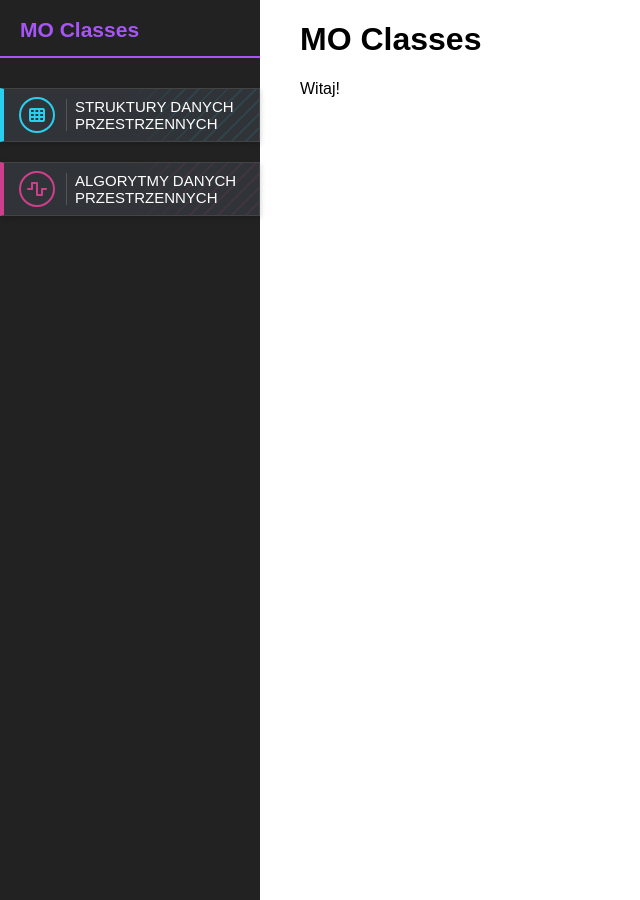
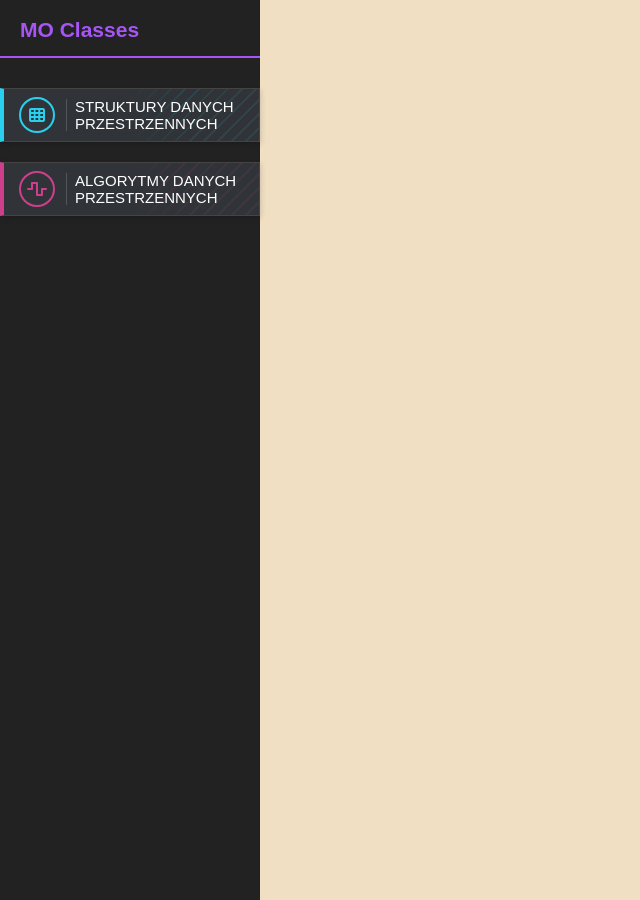
Before and after one commit to MateuszOsko/mo-dydaktyka, a Jekyll site: the page built from index.md, in a window 1280 px wide. Shown: the whole page, without its empty margins (0-640 px from the left). Built offline with Jekyll 4.4.1, drawn with Linux system fonts in a browser that asks for light colours; nearby versions of some CDN libraries.

Commit message:
podstawy ekranu glównego

```diff
--- a/_layouts/default.html
+++ b/_layouts/default.html
@@ -68,7 +68,9 @@
     </aside>
 
     <main class="main">
-        {{ content }}
+        <div class="main-content">
+            {{ content }}
+        </div>
     </main>
 
     <script src="{{ '/script.js' | relative_url }}"></script>
--- a/index.md
+++ b/index.md
@@ -2,7 +2,3 @@
 layout: default
 title: MO Classes
 ---
-
-# MO Classes
-
-Witaj!
--- a/style.css
+++ b/style.css
@@ -4,7 +4,16 @@
 }
 
 .main {
-    margin-left: 300px;
+    min-height: 100vh;
+    padding: 0;
+    background: #f0dfc2;
+    color: #292725;
+    line-height: 1.6;
+    overflow: auto;
+
+    .main-content {
+        margin-left: 300px;
+    }
 }
 
 .sidebar {
```
